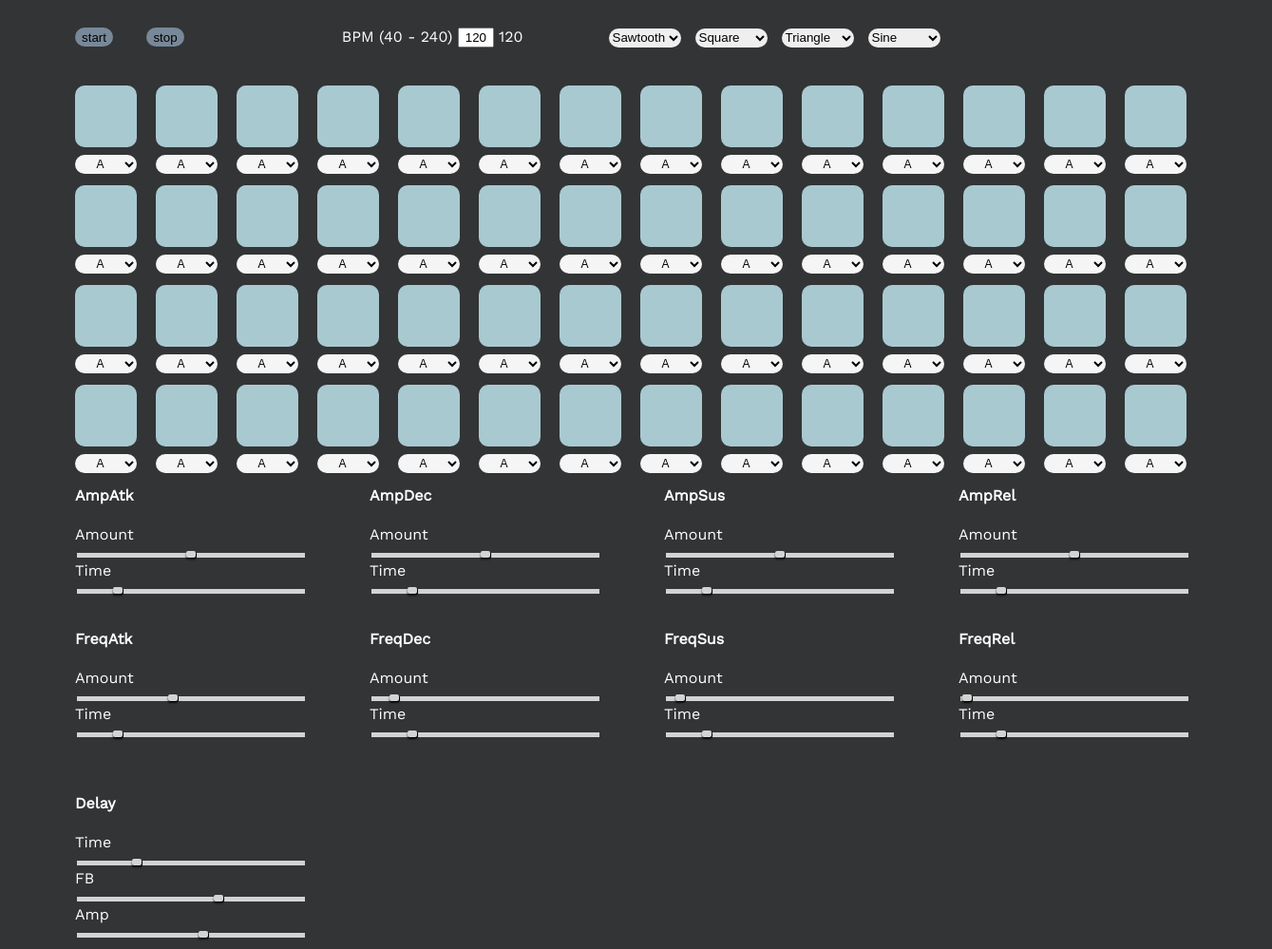
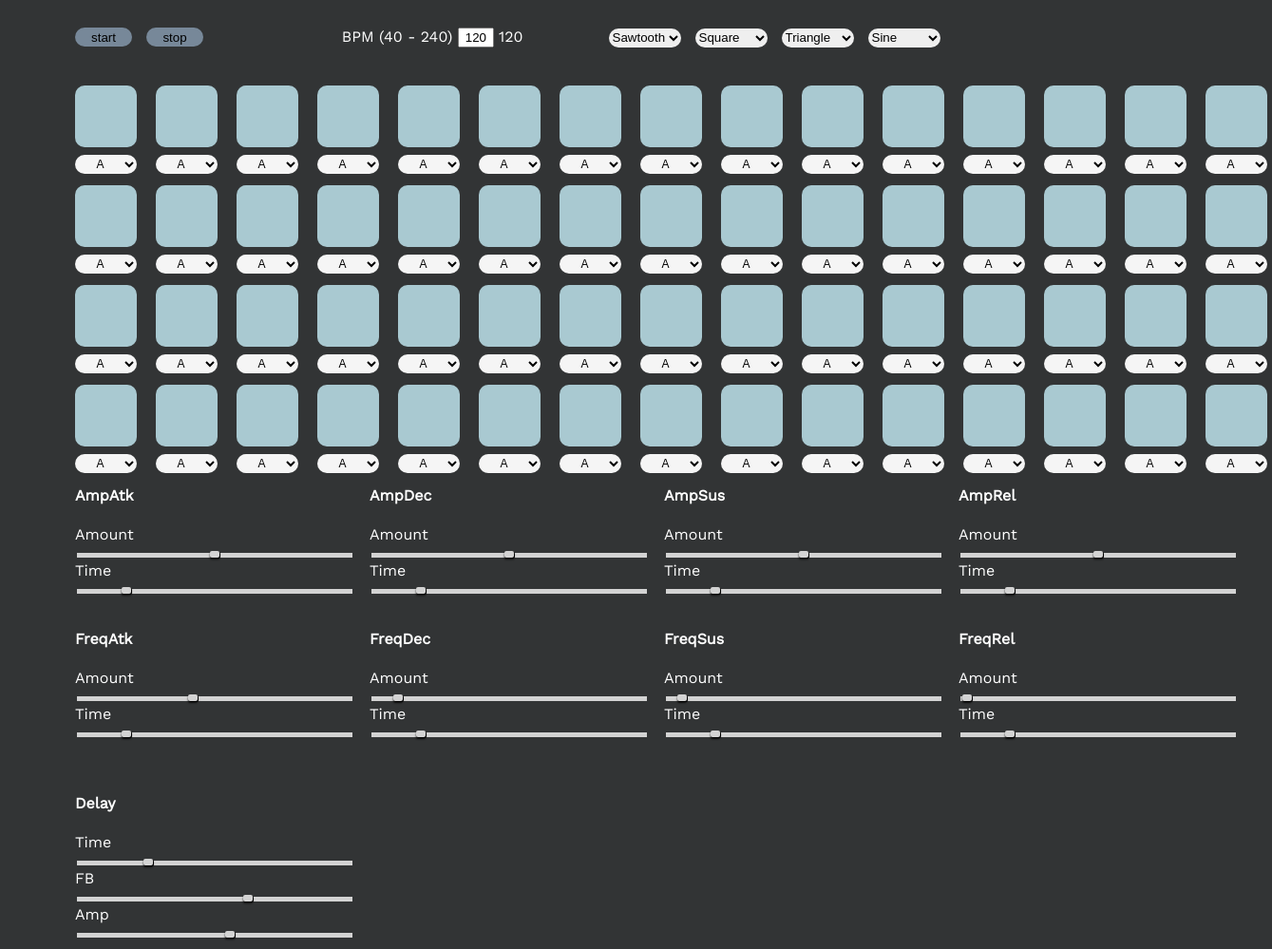
Before and after one commit to swlabrtyr/vue-sequencer, a Vue app: page / in a window 1280 px wide. Shown: the whole page at 95% size, 1339 px wide, since content can reach past the window. Built offline with nearby package versions, Linux system fonts and the light colour scheme.

Commit message:
pushed to gh-pages, centered notes, totalNotes=60

```diff
--- a/package.json
+++ b/package.json
@@ -19,7 +19,7 @@
     "@vue/cli-plugin-e2e-cypress": "^3.0.1",
     "@vue/cli-plugin-eslint": "^3.0.1",
     "@vue/cli-plugin-unit-mocha": "^3.0.1",
-    "@vue/cli-service": "^3.0.1",
+    "@vue/cli-service": "^3.3",
     "@vue/eslint-config-prettier": "^3.0.1",
     "@vue/test-utils": "^1.0.0-beta.20",
     "chai": "^4.1.2",
--- a/src/App.vue
+++ b/src/App.vue
@@ -68,7 +68,7 @@ body {
 }
 .sequencer {
     display: grid;
-    grid-template-columns: repeat(14, 80px);
+    grid-template-columns: repeat(15, 80px);
     grid-template-rows: 100px 100px 100px auto;
     grid-column: 2 / 3;
     grid-row: 3 / 4;
@@ -106,7 +106,7 @@ body {
 }
 .fx {
     display: grid;
-    grid-template-column: 300px 300px;
+    grid-template-columns: 300px 300px;
     grid-gap: 10px;
     grid-row: 7 / 8;
     grid-column: 2 / 3;
--- a/src/components/Slider.vue
+++ b/src/components/Slider.vue
@@ -47,7 +47,7 @@ export default {
 input[type="range"] {
 -webkit-appearance: none;
 background: transparent;
-width: 240px;
+width: 290px;
 }
 
 input[type="range"]:focus {
--- a/src/components/Transport.vue
+++ b/src/components/Transport.vue
@@ -6,6 +6,7 @@
 </template>
 
 <script>
+// Need to change start to play/pause, make stop button intialise to the first trigger
 export default {
   data() {
     return {};
@@ -31,7 +32,7 @@ export default {
 button {
     border: none;
     height: 20px;
-    width: 40px;
+    width: 60px;
     border-radius: 12px;
     background-color: LightSlateGrey;
     justify-self: start;
--- a/src/store/store.js
+++ b/src/store/store.js
@@ -1,11 +1,11 @@
 import Vue from "vue";
 import Vuex from "vuex";
 Vue.use(Vuex);
-
+const totalNotes = 60;
 // initialize note data
 function createNotes() {
   let notes = [];
-  for (let i = 0; i < 56; ++i) {
+  for (let i = 0; i < totalNotes; ++i) {
     notes.push({
       id: i,
       pitch: 57,
--- /dev/null
+++ b/vue.config.js
@@ -0,0 +1,3 @@
+module.exports = {
+  publicPath: '/vue-sequencer/'
+}
```
Also changed, not shown: 2 other files (tests, documents, lock files or other folders).
